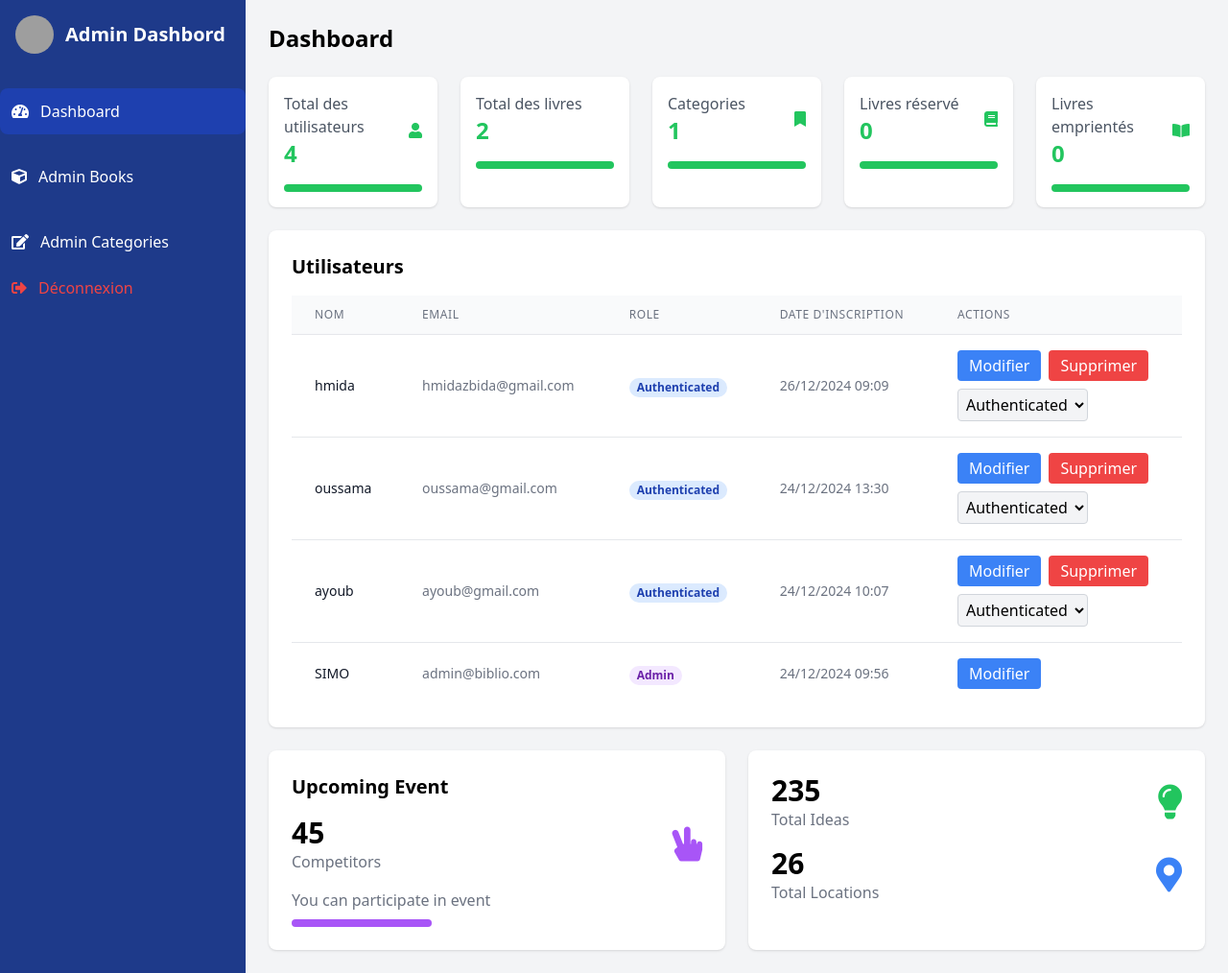
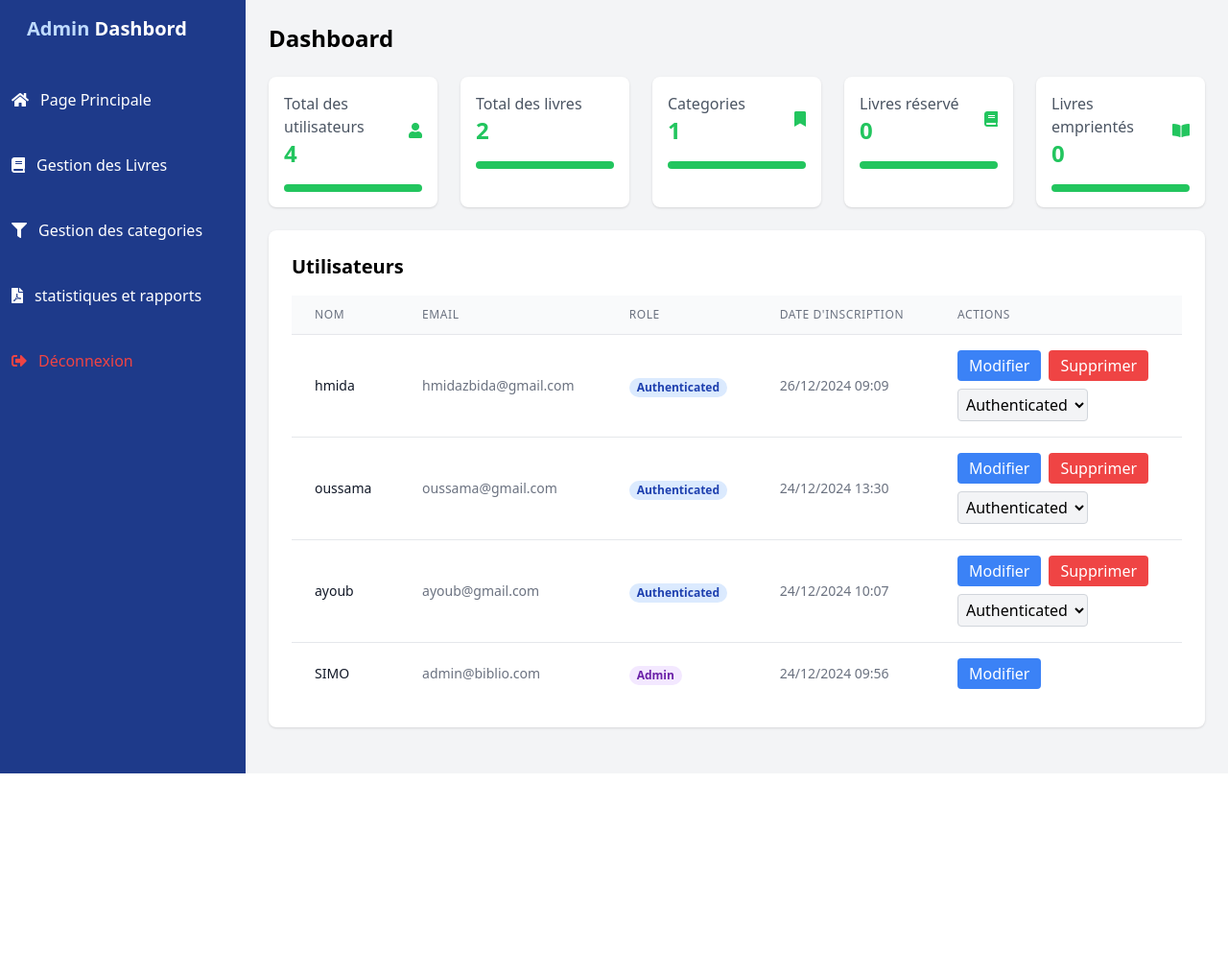
Before and after one commit to Ayoub-fetti/Syst-me-de-Gestion-de-Biblioth-que, a PHP site: page /votre-projet/admin/admin_dashboard.php in a window 1280 px wide. Shown: the whole page at 96% size. After the commit the page ends 806 px from the top, so only its background shows below. Run offline with PHP 8.4, Linux system fonts and the light colour scheme; the visitor is signed in with stand-in values (Sample User, id 1); data comes from the database, SQL or seed files in the repository; some libraries are stand-ins or nearby versions; grey boxes are pictures that could not be loaded.

Commit message:
rapport ||

```diff
--- a/admin/admin_dashboard.php
+++ b/admin/admin_dashboard.php
@@ -68,49 +68,63 @@ if ($_SERVER['REQUEST_METHOD'] === 'POST' && isset($_POST['userId']) && isset($_
    <!-- Sidebar -->
    <div class="w-64 bg-blue-900 text-white min-h-screen">
     <div class="p-4 flex items-center">
-     <img alt="Logo" class="w-10 h-10 rounded-full" src="<?php echo BASE_URL; ?>/public/images/logo.jpg"/>
      <span class="ml-3 text-xl font-semibold">
-      Admin Dashbord
+      <span class="text-blue-200">Admin</span> Dashbord
      </span>
     </div>
     <nav class="mt-5">
-     <a class="flex items-center p-3 bg-blue-800 rounded-lg" href="<?php echo BASE_URL; ?>/views/dashboard/admin.php">
-      <i class="fas fa-tachometer-alt">
-      </i>
-      <span class="ml-3">
-       Dashboard
-      </span>
-     </a>
+        <div class="mt-5">
+            <a class="flex items-center p-3 hover:bg-blue-800 rounded-lg" href="<?php echo BASE_URL; ?>../index.php">
+            <!-- <i class="fas fa-book"></i> -->
+            <i class="fas fa-home"></i>
+            </i>
+            <span class="ml-3">
+            Page Principale
+            </span>
+            </a>
+        </div>
+
      <div class="mt-5">
 
       <a class="flex items-center p-3 hover:bg-blue-800 rounded-lg" href="<?php echo BASE_URL; ?>/admin/admin_books.php">
 
-       <i class="fas fa-cube">
+       <i class="fas fa-book"></i>
        </i>
        <span class="ml-3">
-        Admin Books
+        Gestion des Livres
        </span>
       </a>
      </div>
      <div class="mt-5">
       <a class="flex items-center p-3 hover:bg-blue-800 rounded-lg" href="<?php echo BASE_URL; ?>/admin/admin_categories.php">
-       <i class="fas fa-edit">
+       <!-- <i class="fas fa-edit"> -->
+       <i class="fas fa-filter"></i>
        </i>
        <span class="ml-3">
-        Admin Categories
+        Gestion des categories
+       </span>
+      </a>
+
+     </div>
+     <div class="mt-5">
+      <a class="flex items-center p-3 hover:bg-blue-800 rounded-lg" href="<?php echo BASE_URL; ?>/admin/admin_rapport.php">
+      <i class="fas fa-file-pdf"></i>
+       </i>
+       <span class="ml-3">
+        statistiques et rapports
        </span>
       </a>
 
      </div>
 
-     <div class="mt-auto">
+        <div class="mt-5">
         <a href="../logout.php" class="flex items-center p-3 hover:bg-blue-800 rounded-lg text-red-500 hover:text-red-400">
             <i class="fas fa-sign-out-alt"></i>
             <span class="ml-3">
                 Déconnexion
             </span>
         </a>
-    </div>
+        </div>
     </nav>
    </div>
    <!-- Main Content -->
@@ -295,64 +309,6 @@ if ($_SERVER['REQUEST_METHOD'] === 'POST' && isset($_POST['userId']) && isset($_
         </table>
     </div>
     </div>
-    <div class="grid grid-cols-1 md:grid-cols-2 gap-6">
-     <div class="bg-white p-6 rounded-lg shadow">
-      <h2 class="text-xl font-semibold mb-4">
-       Upcoming Event
-      </h2>
-      <div class="flex items-center justify-between">
-       <div>
-        <p class="text-3xl font-semibold">
-         45
-        </p>
-        <p class="text-gray-500">
-         Competitors
-        </p>
-       </div>
-       <div class="text-purple-500 text-4xl">
-        <i class="fas fa-hand-peace">
-        </i>
-       </div>
-      </div>
-      <div class="mt-4">
-       <p class="text-gray-500">
-        You can participate in event
-       </p>
-       <div class="h-2 bg-purple-500 rounded-full mt-2" style="width: 34%;">
-       </div>
-      </div>
-     </div>
-     <div class="bg-white p-6 rounded-lg shadow">
-      <div class="flex items-center justify-between mb-4">
-       <div>
-        <p class="text-3xl font-semibold">
-         235
-        </p>
-        <p class="text-gray-500">
-         Total Ideas
-        </p>
-       </div>
-       <div class="text-green-500 text-4xl">
-        <i class="fas fa-lightbulb">
-        </i>
-       </div>
-      </div>
-      <div class="flex items-center justify-between">
-       <div>
-        <p class="text-3xl font-semibold">
-         26
-        </p>
-        <p class="text-gray-500">
-         Total Locations
-        </p>
-       </div>
-       <div class="text-blue-500 text-4xl">
-        <i class="fas fa-map-marker-alt">
-        </i>
-       </div>
-      </div>
-     </div>
-    </div>
    </div>
   </div>
   <!-- Notification -->
```
Also changed, not shown: admin/admin_rapport.php (added, +140 -0 lines), classes/Book.php (+59 -2 lines), classes/User.php (+65 -9 lines).
